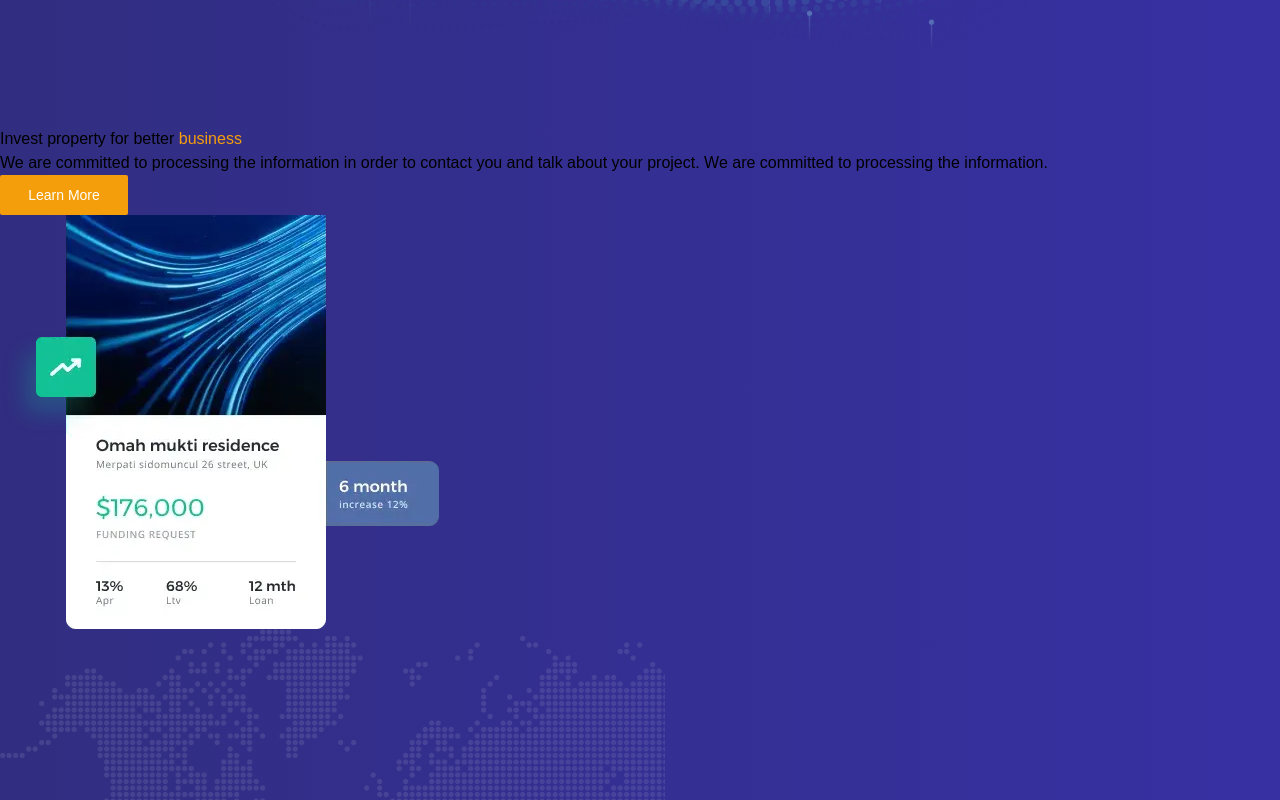
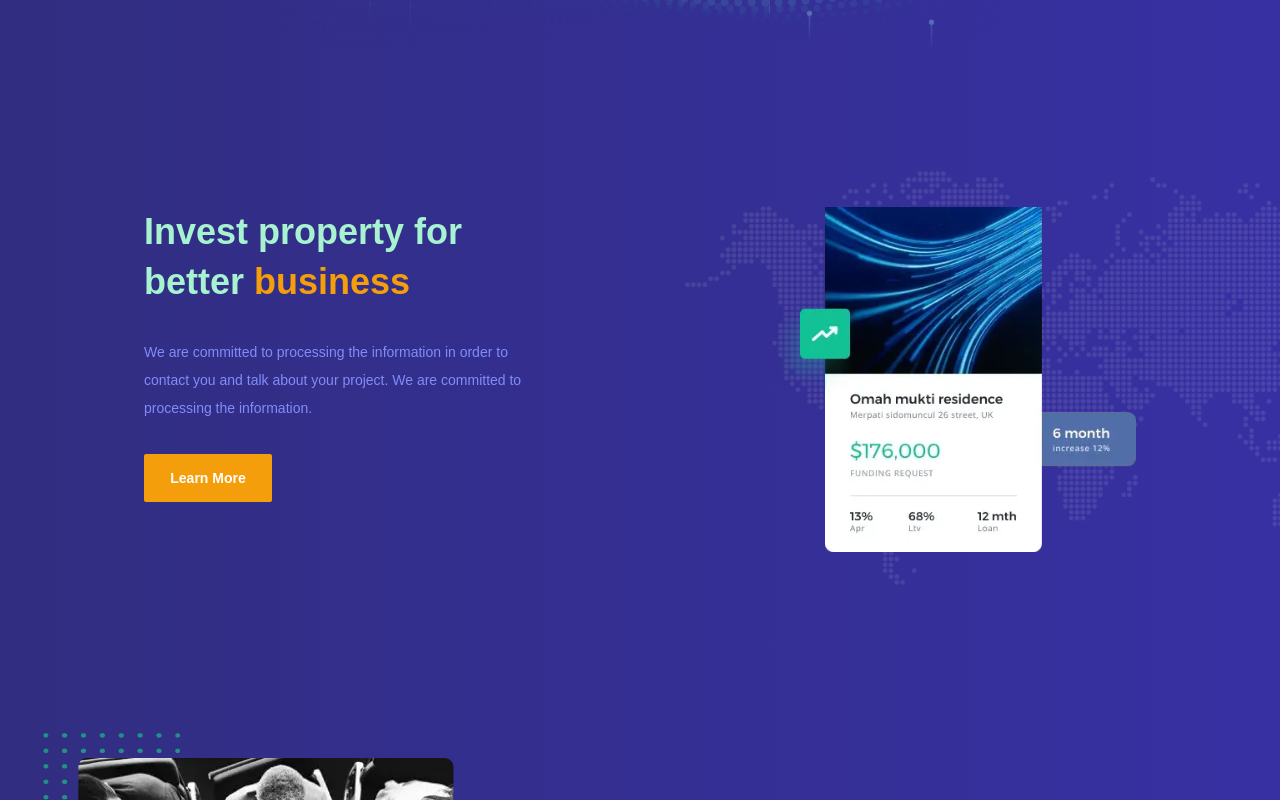
Before and after one commit to ladeirakelwin/landing-page-one, a Next.js app: page / in a window 1280 px wide. Shown: the part 2660-3460 px from the top of the page. Built offline with nearby package versions, Linux system fonts and the light colour scheme.

Commit message:
omah-mukti styles

```diff
--- a/src/pages/index.tsx
+++ b/src/pages/index.tsx
@@ -225,23 +225,23 @@ export default function Home() {
           </Button>
           <img src="/image-background-two.webp" alt="background icon two" className="z-0 absolute top-16"/>
         </section>
-        <section>
-          <div>
-            <h2>
+        <section id="omah-mukti" className="flex w-full px-36 mt-20 mb-28">
+          <div className="flex flex-col gap-8 w-2/5 ">
+            <h2 className="text-green-200 text-4xl font-bold leading-snug ">
               Invest property for better <YellowFont>business</YellowFont>
             </h2>
-            <p>
+            <p className="text-indigo-400 text-sm leading-loose">
               We are committed to processing the information in order to contact
               you and talk about your project. We are committed to processing
               the information.
             </p>
-            <Button type="primary" className="text-sm w-32 h-10">
+            <Button type="primary" className="text-sm w-32 h-12 font-bold">
               Learn More
             </Button>
           </div>
-          <div>
-            <img src="/omah-mukti.webp" alt="example image" />
-            <img src="/world-map.webp" alt="world map image" />
+          <div className="relative z-10 w-3/5 flex justify-end">
+            <img src="/omah-mukti.webp" alt="example image" className="relative z-10 h-5/6" />
+            <img src="/world-map.webp" alt="world map image"  className="z-0 absolute bottom-9 right-0 left-36 w-full h-full"/>
           </div>
         </section>
         <section>
```
